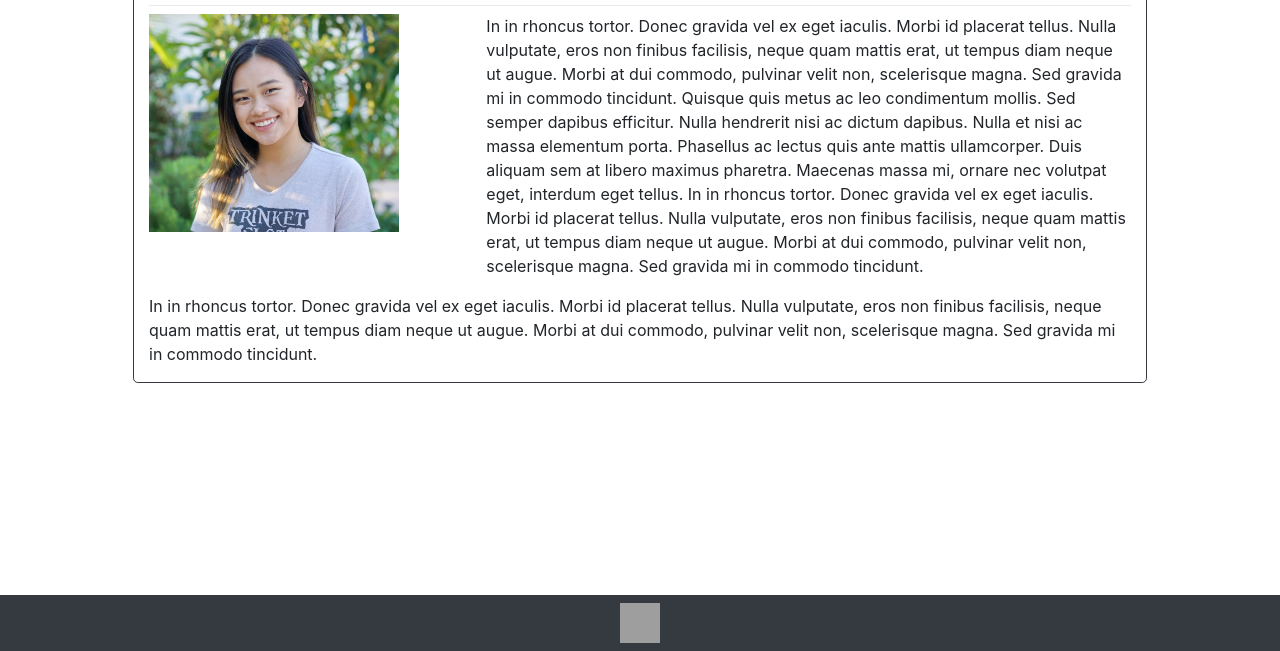
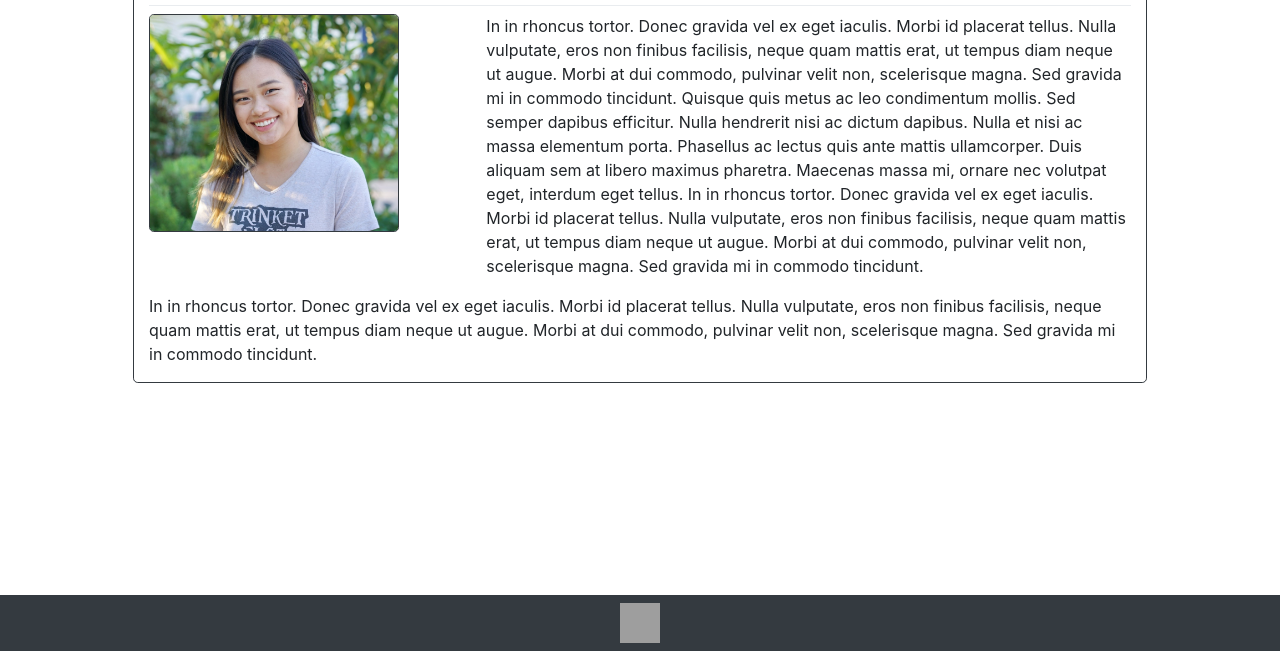
Before and after one commit to katean004/portfolio, a plain HTML site: page index.html in a window 1280 px wide. Shown: the part 149-800 px from the top of the page. Drawn offline with nearby package versions, Linux system fonts and the light colour scheme; grey boxes are pictures that could not be loaded.

Commit message:
added border to image

```diff
--- a/index.html
+++ b/index.html
@@ -35,7 +35,7 @@
             </div>
 
             <div class="col-sm-4">
-                <img src="images/me2.jpg" class="img-fluid" alt="picture of kate" height="250" width="250">
+                <img src="images/me2.jpg" class="img-fluid border border-dark rounded-lg" alt="picture of kate" height="250" width="250">
             </div>
 
             <div class="col-sm-8">
```
